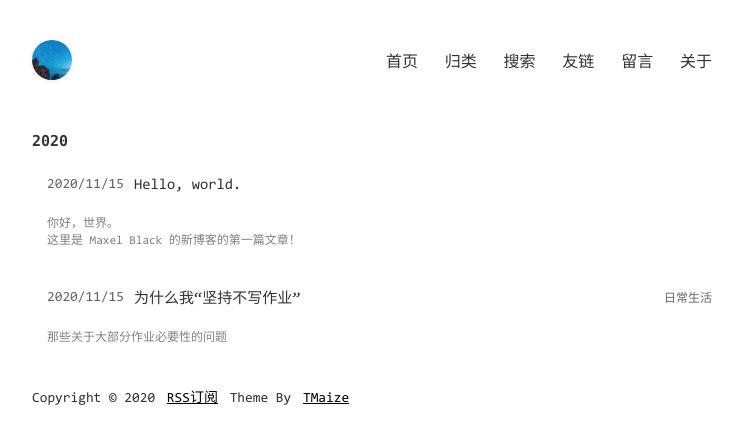
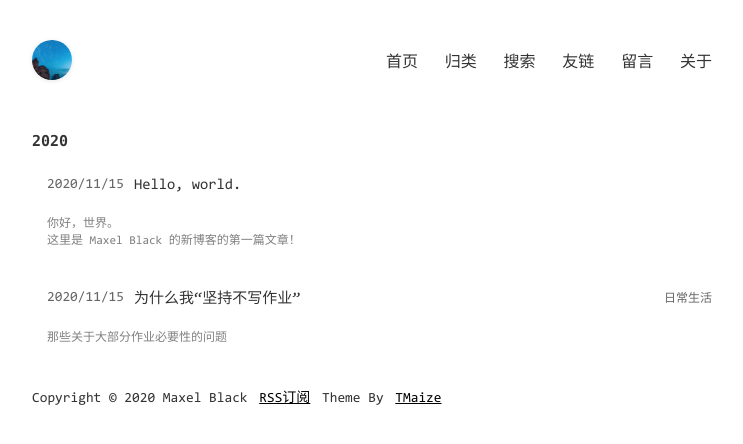
Before and after one commit to maxelblack/blog, a Jekyll site: the page built from index.html, in a window 1280 px wide. Shown: the top 444 px of the page, without its empty margins (268-1011 px from the left). Built offline with Jekyll 4.4.1, drawn with Linux system fonts in a browser that asks for light colours; comment, search, counter and statistics services are not loaded.

Commit message:
Update the website.

```diff
--- a/_config.yml
+++ b/_config.yml
@@ -5,7 +5,7 @@ title: Maxel's Blog
 description: A simple student's simple blog.
 keywords: Maxel,Black,Blog,Java,HTML,Minecraft,Pd2,MXCode
 author: Maxel Black
-footerText: 'Copyright © 2020'
+footerText: 'Copyright © 2020 Maxel Black'
 
 # Jekyll基本配置
 permalink: /posts/:year/:month/:day/:title.html
```
